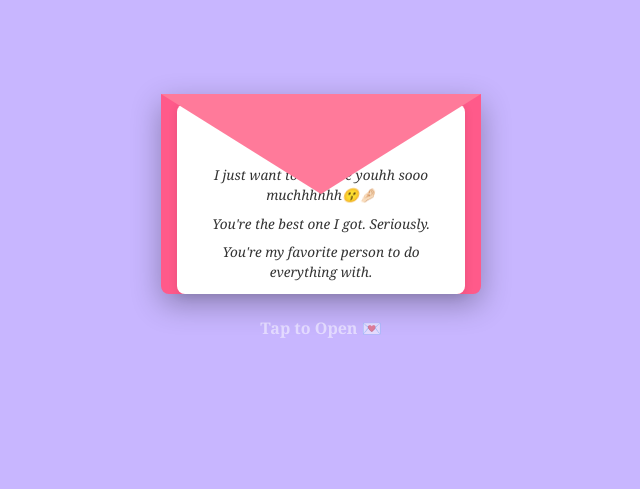
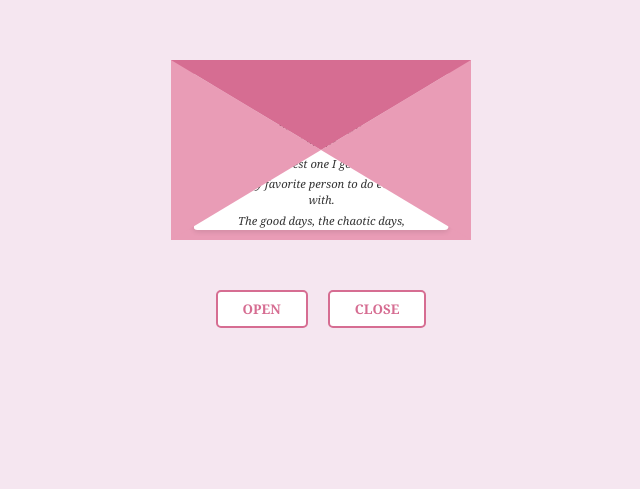
Before and after one commit to zivwexh/For---Kunjaa, a plain HTML site: page index.html in a window 1280 px wide. Shown: the part 206-695 px from the top of the page, without its empty margins (319-959 px from the left). Drawn offline with Linux system fonts and the light colour scheme.

Commit message:
Update styles and structure for envelope animation

```diff
--- a/index.html
+++ b/index.html
@@ -7,130 +7,158 @@
     <style>
         * { margin: 0; padding: 0; box-sizing: border-box; }
         body {
-            background: #c8b6ff; /* Ninte favorite purple */
+            background: #f5e6f0; /* Shorts ile light pink background */
             min-height: 100vh;
             display: flex;
             justify-content: center;
             align-items: center;
             font-family: 'Georgia', serif;
             padding: 20px;
+            flex-direction: column;
         }
 
         .envelope-wrapper {
             position: relative;
-            cursor: pointer;
+            margin-bottom: 30px;
         }
 
         .envelope {
             position: relative;
-            width: 320px;
-            height: 200px;
-            background: #ff5a8a;
-            border-radius: 0 0 8px 8px;
-            box-shadow: 0 10px 30px rgba(0,0,0,0.3);
-            transition: transform 0.5s;
+            width: 300px;
+            height: 180px;
+            background: #e99cb6; /* Light pink body */
+            margin: 0 auto;
         }
 
-        .envelope:before {
-            content: '';
+        /* Top flap - dark pink */
+        .flap-top {
             position: absolute;
             top: 0;
+            left: 0;
             width: 0;
             height: 0;
-            border-left: 160px solid transparent;
-            border-right: 160px solid transparent;
-            border-top: 100px solid #ff7a9a;
+            border-left: 150px solid transparent;
+            border-right: 150px solid transparent;
+            border-top: 90px solid #d66d92; /* Dark pink flap */
             transform-origin: top;
-            transition: transform 0.5s 0.2s;
-            z-index: 3;
+            transition: transform 0.4s ease;
+            z-index: 5;
+        }
+
+        /* Left flap */
+        .flap-left {
+            position: absolute;
+            top: 0;
+            left: 0;
+            width: 0;
+            height: 0;
+            border-top: 90px solid transparent;
+            border-bottom: 90px solid transparent;
+            border-left: 150px solid #e99cb6;
+            z-index: 4;
+        }
+
+        /* Right flap */
+        .flap-right {
+            position: absolute;
+            top: 0;
+            right: 0;
+            width: 0;
+            height: 0;
+            border-top: 90px solid transparent;
+            border-bottom: 90px solid transparent;
+            border-right: 150px solid #e99cb6;
+            z-index: 4;
         }
 
         .letter {
             position: absolute;
-            bottom: 0;
-            width: 90%;
-            left: 5%;
-            height: 95%;
+            top: 10px;
+            left: 50%;
+            transform: translateX(-50%);
+            width: 85%;
+            height: 160px;
             background: white;
-            border-radius: 8px;
-            box-shadow: 0 2px 10px rgba(0,0,0,0.1);
-            padding: 20px 15px;
+            border-radius: 4px;
+            box-shadow: 0 2px 5px rgba(0,0,0,0.1);
+            padding: 15px 10px;
             text-align: center;
             color: #333;
-            font-size: 0.85rem;
-            line-height: 1.5;
-            transition: transform 0.5s 0.4s;
-            z-index: 2;
+            font-size: 0.7rem;
+            line-height: 1.4;
+            transition: all 0.5s ease;
+            z-index: 3;
             overflow-y: auto;
         }
 
-        .letter h2 {
-            color: #ff5a8a;
-            margin-bottom: 12px;
-            font-size: 1.2rem;
+        .letter h3 {
+            color: #d66d92;
+            margin-bottom: 8px;
+            font-size: 0.9rem;
+            background: #ffe8f0;
+            padding: 3px;
+            border-radius: 3px;
         }
 
         .letter p {
-            margin: 8px 0;
+            margin: 5px 0;
             font-style: italic;
         }
 
-        .open .envelope:before {
+        .letter-hearts {
+            font-size: 1.5rem;
+            margin-top: 8px;
+        }
+
+        /* Open state */
+        .open .flap-top {
             transform: rotateX(180deg);
-            z-index: 0;
+            z-index: 1;
         }
 
         .open .letter {
-            transform: translateY(-80px);
-            transition-delay: 0s;
+            transform: translateX(-50%) translateY(-80px);
+            height: 220px;
+            z-index: 6;
         }
 
-        .open .envelope {
-            transform: translateY(60px);
+        /* Buttons */
+        .buttons {
+            display: flex;
+            gap: 20px;
+            margin-top: 20px;
         }
 
-        .click-text {
-            position: absolute;
-            bottom: -45px;
-            width: 100%;
-            text-align: center;
-            color: white;
-            font-size: 1rem;
+        .btn {
+            padding: 8px 25px;
+            border: 2px solid #d66d92;
+            background: white;
+            color: #d66d92;
+            border-radius: 5px;
             font-weight: bold;
-            animation: pulse 2s infinite;
+            cursor: pointer;
+            font-family: 'Georgia', serif;
+            transition: all 0.3s;
         }
 
-        @keyframes pulse {
-            0%, 100% { opacity: 1; }
-            50% { opacity: 0.5; }
+        .btn:hover {
+            background: #d66d92;
+            color: white;
         }
 
-        .hearts {
-            position: absolute;
-            top: 50%;
-            left: 50%;
-            transform: translate(-50%, -50%);
-            font-size: 2rem;
-            opacity: 0;
-            transition: opacity 0.5s 0.8s;
-        }
-
-        .open .hearts {
-            opacity: 1;
-            animation: heartbeat 1.5s ease infinite;
-        }
-
-        @keyframes heartbeat {
-            0%, 100% { transform: translate(-50%, -50%) scale(1); }
-            50% { transform: translate(-50%, -50%) scale(1.2); }
+        .btn:active {
+            transform: scale(0.95);
         }
     </style>
 </head>
 <body>
-    <div class="envelope-wrapper" onclick="this.classList.toggle('open')">
-        <div class="envelope"></div>
+    <div class="envelope-wrapper" id="envelope">
+        <div class="envelope">
+            <div class="flap-left"></div>
+            <div class="flap-right"></div>
+            <div class="flap-top"></div>
             <div class="letter">
-            <h2>For kunjaa, 💜</h2>
+                <h3>To: Kunjaa 💜</h3>
                 <p>I just want to say love youhh sooo muchhhhhh😗🤌🏻</p>
                 <p>You're the best one I got. Seriously.</p>
                 <p>You're my favorite person to do everything with.</p>
@@ -142,9 +170,26 @@
                 <p>The way you make home feel like a person.🥹</p>
                 <p>You're my Tara's achan but always my man.</p>
                 <p><b>Yours,<br>sivanii</b></p>
+                <div class="letter-hearts">💕💕💕</div>
             </div>
-        <div class="hearts">🥹💋</div>
-        <div class="click-text">Tap to Open 💌</div>
         </div>
+    </div>
+
+    <div class="buttons">
+        <button class="btn" onclick="openEnvelope()">OPEN</button>
+        <button class="btn" onclick="closeEnvelope()">CLOSE</button>
+    </div>
+
+    <script>
+        const envelope = document.getElementById('envelope');
+
+        function openEnvelope() {
+            envelope.classList.add('open');
+        }
+
+        function closeEnvelope() {
+            envelope.classList.remove('open');
+        }
+    </script>
 </body>
     </html>
```
Lines whose indentation alone changed are shown as unchanged.
